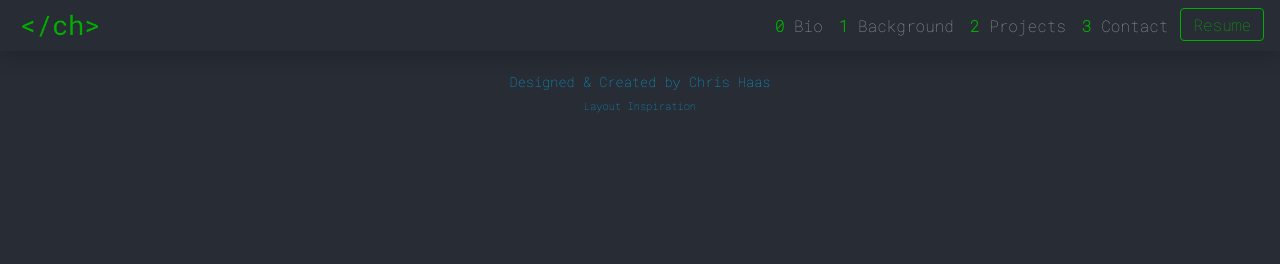
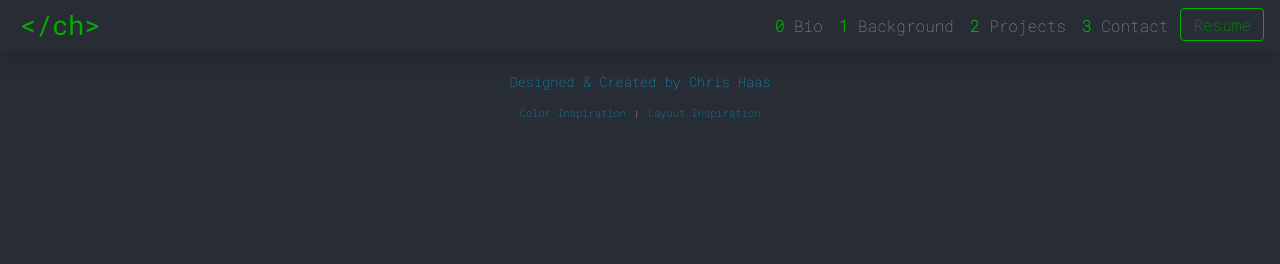
Before and after one commit to christopherwhaas/christopherwhaas.github.io, a Jekyll site: the page built from index.md, in a window 1280 px wide. Shown: the top 264 px of the page. Built offline with Jekyll 4.4.1, drawn with Linux system fonts in a browser that asks for light colours; our own code applies the rules of GitHub Pages for plain Markdown files.

Commit message:
Added Color Scheme Credits

```diff
--- a/_includes/footer.html
+++ b/_includes/footer.html
@@ -9,6 +9,9 @@
 
 
   <a href="https://github.com/christopherwhaas/christopherwhaas.github.io" target="_blank"><h5>Designed & Created by Chris Haas</h5></a>
-  <a href="https://brittanychiang.com" target="_blank"><h6>Layout Inspiration</h6></a>
+   <a href="https://marketplace.visualstudio.com/items?itemName=SmukkeKim.theme-setimonokai" target="_blank"><h6 class="d-inline">Color Inspiration</h6></a>
+   <small>|</small>
+  <a href="https://brittanychiang.com" target="_blank"><h6 class="d-inline">Layout Inspiration</h6></a>
+  <br><br>
 
 </div>
--- a/assets/css/custom/styles.scss
+++ b/assets/css/custom/styles.scss
@@ -235,8 +235,7 @@ a:active{
 
  .about{
 
-   max-width: 600px;
-   width: 75%;
+   margin: 30px 30px 0 30px;
  }
 
 
@@ -750,7 +749,7 @@ a:active{
 		width: 100%;
 		text-align: center;
 		padding-bottom: 20px;
-    font-weight: 300;
+    font-weight: 200 !important;
     font-size: 130%;
 	}
 
@@ -794,6 +793,11 @@ a:active{
   color: #FF2164;
 }
 
+small{
+  font-size: 50%;
+  margin: 0 6px;
+}
+
 @media only screen and (min-width:680px){
 
   .footer-table {
--- a/index.html
+++ b/index.html
@@ -230,12 +230,12 @@ title: Chris' Portfolio
   </div>
 
   <div id="contact">
-    <div class="content about  mx-auto" data-aos="fade-up" data-aos-duration="1000">
+    <div class="content " data-aos="fade-up" data-aos-duration="1000">
       <h5  class="section-title"><span class="green">3</span> CONTACT</h5>
       <hr>
-      <p class="text-center contactDesc">I am currently on the hunt for Software Engineering roles. Whether you have a question about a project, are actively hiring, or just want to say hi, please feel free to reach out! </p>
+      <p class="contactDesc about">I am currently on the hunt for Software Engineering roles. Whether you have a question about a project, are actively hiring, or just want to say hi, please feel free to reach out! </p>
       <br>
-      <div class="text-center"> <a href="mailto:chaas@andrew.cmu.edu" class="btn btn-outline-success" ><h5>SEND A MESSAGE</h5></a></div>
+       <div class="about"><a href="mailto:chaas@andrew.cmu.edu" class="btn btn-outline-success" ><h5>SEND A MESSAGE</h5></a></div>
 
      </div>
 
```
Also changed, not shown: _work/0.md (+1 -1 lines).
